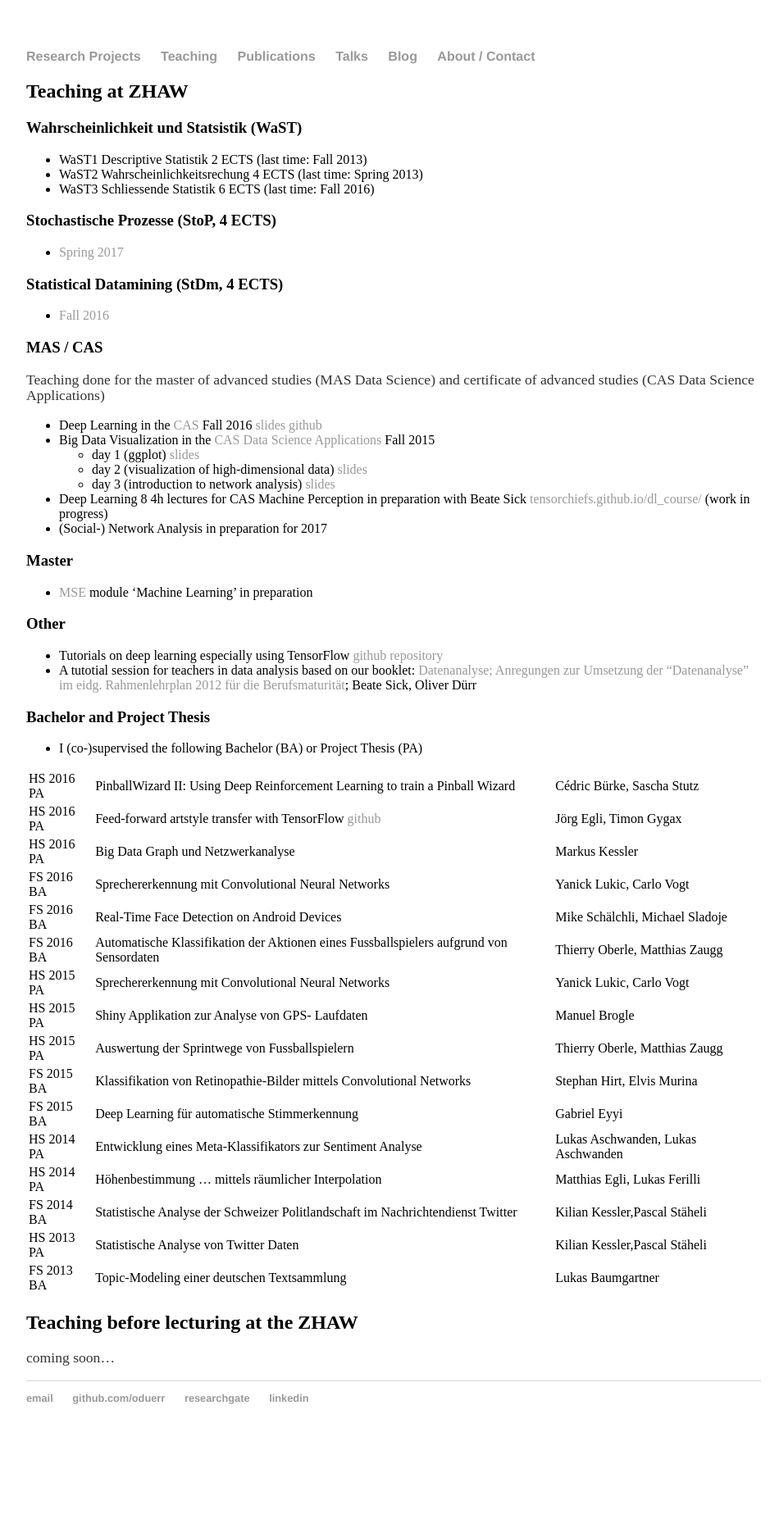
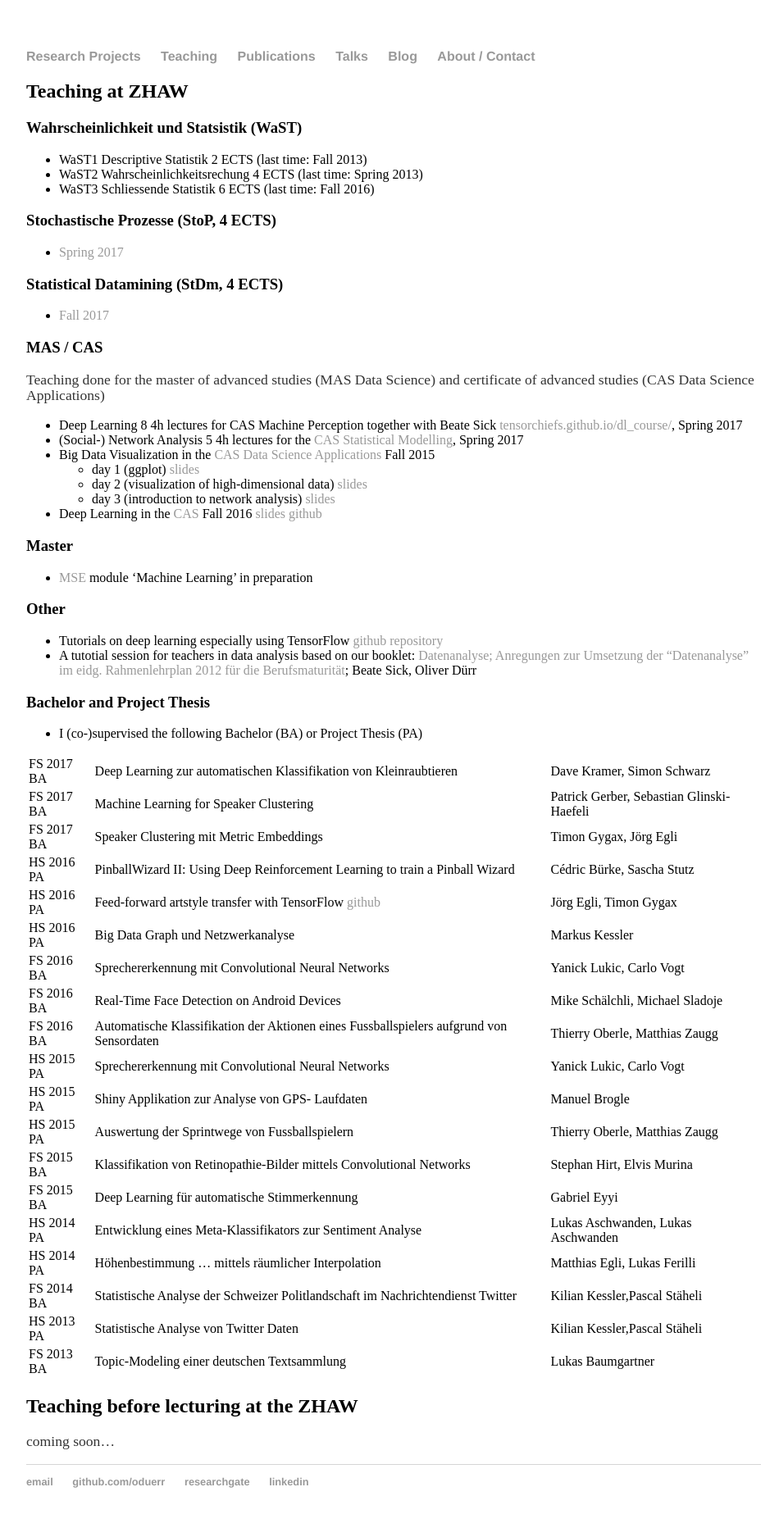
Before and after one commit to oduerr/oduerr.github.io, a Jekyll site: the page built from teaching/index.md, in a window 1280 px wide. Shown: the whole page at 82% size, without its empty margins (160-1110 px from the left). Built offline with Jekyll 4.4.1, drawn with Linux system fonts in a browser that asks for light colours; before the commit the page ends 1773 px from its top, so only the background shows below that.

Commit message:
stdm on homepage, BA's

```diff
--- a/teaching/index.md
+++ b/teaching/index.md
@@ -15,19 +15,18 @@ author: "Oliver Dürr"
 * [Spring 2017](https://home.zhaw.ch/~dueo/stop/)
 
 ### Statistical Datamining (StDm, 4 ECTS)
-* [Fall 2016](stdm)
+* [Fall 2017](https://home.zhaw.ch/~dueo/stdm/)
 
 ### MAS / CAS
 Teaching done for the master of advanced studies (MAS Data Science) and certificate of advanced studies (CAS Data Science Applications)
 
-* Deep Learning in the [CAS](http://www.weiterbildung.zhaw.ch/de/school-of-engineering/programm/cas-data-science-applications.html) Fall 2016 [slides](https://dl.dropboxusercontent.com/u/9154523/talks/Deep_Learning_CAS.pdf) [github](https://github.com/oduerr/dl_cas)
+* Deep Learning 8 4h lectures for CAS Machine Perception together with Beate Sick [tensorchiefs.github.io/dl_course/](https://tensorchiefs.github.io/dl_course/), Spring 2017
+* (Social-) Network Analysis 5 4h lectures for the [CAS Statistical Modelling](https://weiterbildung.zhaw.ch/de/school-of-engineering/programm/cas-statistical-modelling.html), Spring 2017
 * Big Data Visualization in the [CAS Data Science Applications](http://www.weiterbildung.zhaw.ch/de/school-of-engineering/programm/cas-data-science-applications.html) Fall 2015
   + day 1 (ggplot) [slides](https://dl.dropboxusercontent.com/u/9154523/talks/big_data_vis_day1.pdf)
   + day 2 (visualization of high-dimensional data) [slides](https://dl.dropboxusercontent.com/u/9154523/talks/big_data_vis_day2.pdf)
   + day 3 (introduction to network analysis) [slides](https://dl.dropboxusercontent.com/u/9154523/talks/big_data_vis_day3.pdf)
-* Deep Learning 8 4h lectures for CAS Machine Perception in preparation with Beate Sick [tensorchiefs.github.io/dl_course/](https://tensorchiefs.github.io/dl_course/) (work in progress)
-* (Social-) Network Analysis in preparation for 2017
-
+* Deep Learning in the [CAS](http://www.weiterbildung.zhaw.ch/de/school-of-engineering/programm/cas-data-science-applications.html) Fall 2016 [slides](https://dl.dropboxusercontent.com/u/9154523/talks/Deep_Learning_CAS.pdf) [github](https://github.com/oduerr/dl_cas)
 
 
 ### Master
@@ -40,6 +39,10 @@ Teaching done for the master of advanced studies (MAS Data Science) and certific
 ### Bachelor and Project Thesis
 * I (co-)supervised the following Bachelor (BA) or Project Thesis (PA)
 
+
+FS 2017 BA | Deep Learning zur automatischen Klassifikation von Kleinraubtieren  | Dave Kramer, Simon Schwarz|
+FS 2017 BA | Machine Learning for Speaker Clustering  | Patrick Gerber, Sebastian Glinski-Haefeli |
+FS 2017 BA | Speaker Clustering mit Metric Embeddings | Timon Gygax, Jörg Egli |
 HS 2016 PA | PinballWizard II: Using Deep Reinforcement Learning to train a Pinball Wizard | Cédric Bürke, Sascha Stutz |
 HS 2016 PA | Feed-forward artstyle transfer with TensorFlow [github](https://github.com/tgyg-jegli/tf_texture_net)| Jörg Egli, Timon Gygax |
 HS 2016 PA | Big Data Graph und Netzwerkanalyse | Markus Kessler  |
```
